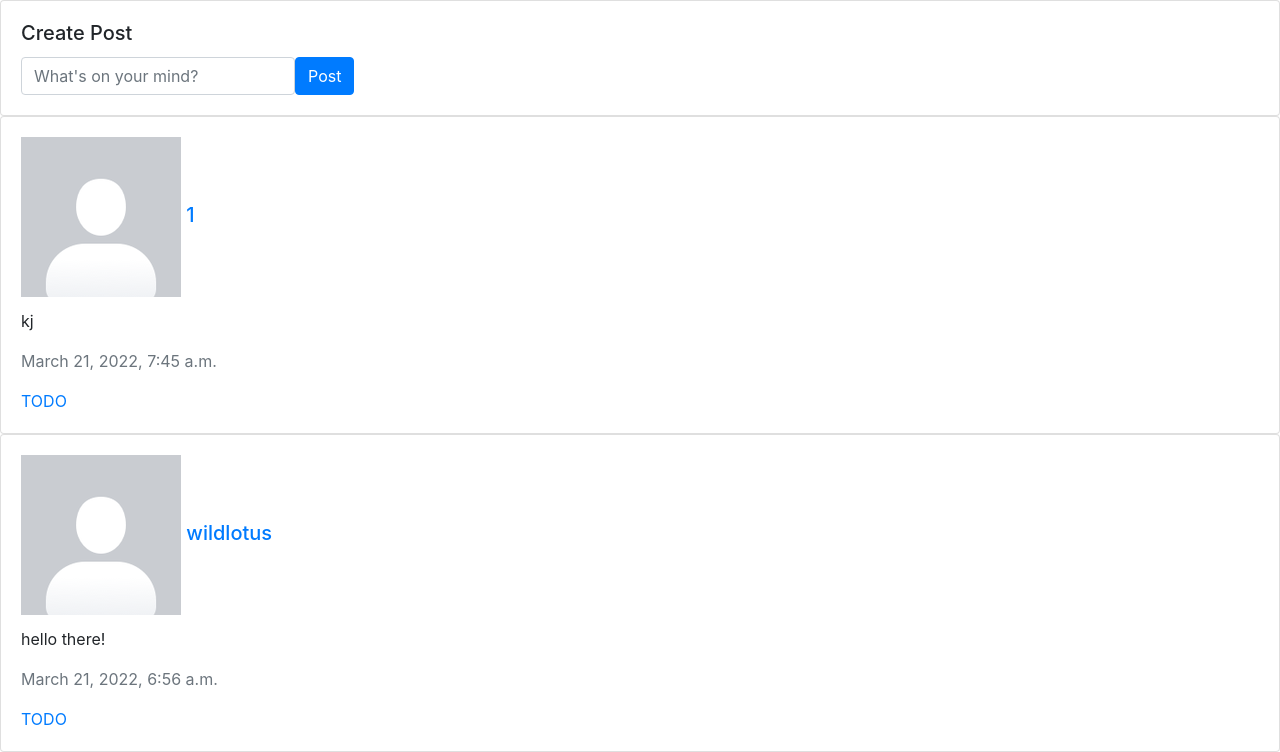
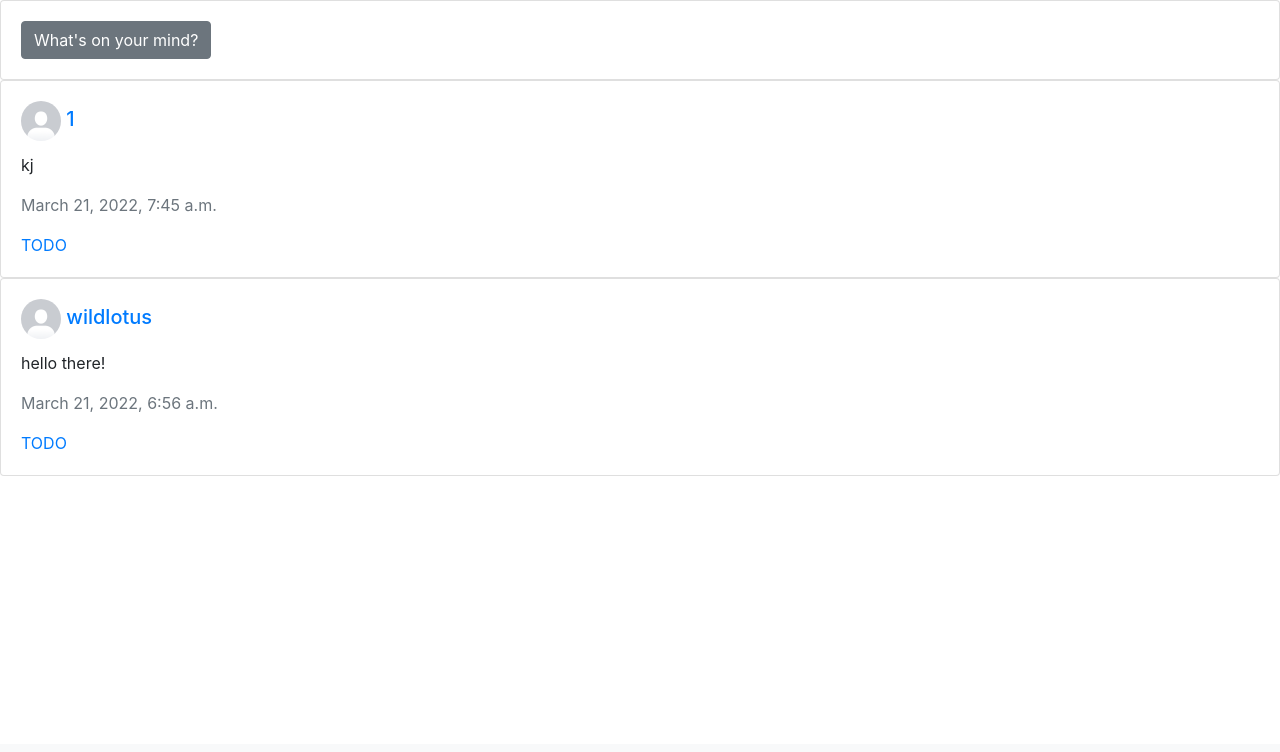
Before and after one commit to WildLotus-15/project6, a Django app: page / in a window 1280 px wide. Shown: the part 56-808 px from the top of the page. After the commit the page ends 532 px from the top, so only its background shows below. Run offline with Django 4.2, Linux system fonts and the light colour scheme; data comes from the database, SQL or seed files in the repository; both versions use the stored data as it was after the commit; some libraries are stand-ins or nearby versions.

Commit message:
Working on design

```diff
--- /dev/null
+++ b/network/static/network/css/styles.css
@@ -0,0 +1,3 @@
+a:hover {
+    text-decoration: none;
+}
--- a/network/static/network/js/create_post.js
+++ b/network/static/network/js/create_post.js
@@ -3,7 +3,17 @@ document.addEventListener('DOMContentLoaded', () => {
         document.querySelector('#newPost').addEventListener('click', () => force_login())
     }
 
-    document.querySelector('#newPost').onsubmit = create_post
+    document.querySelector('#post_submit').addEventListener('click', () => create_post())
+
+    document.querySelector('#post_submit').disabled = true
+
+    document.querySelector('#post_content').onkeyup = function() {
+        if (document.querySelector('#post_content').value.length > 0) {
+            document.querySelector('#post_submit').disabled = false
+        } else {
+            document.querySelector('#post_submit').disabled = true
+        }
+    }
 })
 
 function force_login() {
--- a/network/static/network/js/remove_friend.js
+++ b/network/static/network/js/remove_friend.js
@@ -12,7 +12,7 @@ function remove_friend(friend_request_id) {
     fetch(`/remove_from_friends/${friend_request_id}`)
     .then(response => response.json())
     .then(response => {
-        document.getElementById(`friend_request_header_${friend_request_id}`).remove()
+        window.location.reload()
 
         console.log(response.message)
     })
--- a/network/templates/network/index.html
+++ b/network/templates/network/index.html
@@ -8,16 +8,53 @@
 <div id="newPost">
     <div class="card">
         <div class="card-body">
-                    <h5 class="card-title">Create Post</h5>
-                    <form id="newPost" class="form-inline">
             {% if request.user.is_authenticated %}
-                            <img src="{{ request.user.profile.picture.url }}" class="d-inline" alt="Logged in Profile Picture" width="40px" height="40px" style="border-radius: 50%">
-                            <input id="post_content" type="text" placeholder="What's on your mind, {{ request.user.username }}?" class="form-control w-75">
+            <a href="{% url 'profile' request.user.id %}">
+                <img src="{{ request.user.profile.picture.url }}" class="d-inline" alt="Logged in Profile Picture"
+                width="40px" height="40px" style="border-radius: 50%">
+            </a>
+            <button type="button" class="btn btn-secondary" data-toggle="modal" data-target="#myModal">What's on your
+                mind, {{ request.user.username }}?</button>
+            {% else %}
+            <button type="button" class="btn btn-secondary" data-toggle="modal" data-target="#myModal">What's on your
+                mind?</button>
+            {% endif %}
+        </div>
+    </div>
+</div>
+
+<div class="modal fade" id="myModal">
+    <div class="modal-dialog modal-dialog-centered">
+        <div class="modal-content">
+
+            <!-- Modal Header -->
+            <div class="modal-header">
+                <h4 class="modal-title">Create Post</h4>
+
+                <button type="button" class="close" data-dismiss="modal">&times;</button>
+            </div>
+
+            <!-- Modal body -->
+            <div class="modal-body">
+                <form id="newPost">
+                    {% if request.user.is_authenticated %}
+                    <a href="{% url 'profile' request.user.id %}">
+                        <img src="{{ request.user.profile.picture.url }}" class="d-inline" alt="Logged in Profile Picture"
+                        width="40px" height="40px" style="border-radius: 50%">
+                    </a>
+                    {{ request.user.username }}
+                    <input id="post_content" type="text" placeholder="What's on your mind, {{ request.user.username }}?"
+                        class="form-control">
                     {% else %}
                     <input id="post_content" class="form-control" type="text" placeholder="What's on your mind?">
                     {% endif %}
-                        <input id="post_submit" type="submit" class="btn btn-primary" value="Post">
                 </form>
+            </div>
+
+            <!-- Modal footer -->
+            <div class="modal-footer">
+                <input id="post_submit" type="submit" class="btn btn-primary btn-block" value="Post">
+            </div>
         </div>
     </div>
 </div>
@@ -29,7 +66,7 @@
 <div class="d-flex justify-content-center text-muted">
     <h4 class="mt-4">No posts available</h4>
 </div>
-    :{% endfor %}
+{% endfor %}
 
 {% endblock %}
 
--- a/network/templates/network/posts.html
+++ b/network/templates/network/posts.html
@@ -2,7 +2,8 @@
 <div class="card">
     <div class="card-body">
         <h5 class="card-title">
-            <img src="{{ post.author.picture.url }}" alt="Post Auhor Profile Picture">
+            <img src="{{ post.author.picture.url }}" alt="Post Auhor Profile Picture" width="40px" height="40px"
+                style="border-radius: 50%">
             <a href="{% url 'profile' post.author.user.id %}">{{ post.author.user.username }}</a>
         </h5>
         <p class="card-text">{{ post.description }}</p>
```
Also changed, not shown: network/templates/network/friend_requests.html (+13 -6 lines), network/templates/network/friends.html (+70 -6 lines), db.sqlite3. Lines whose indentation alone changed are shown as unchanged.
